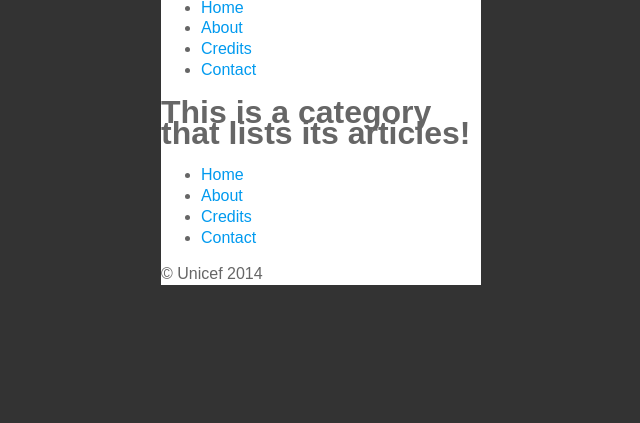
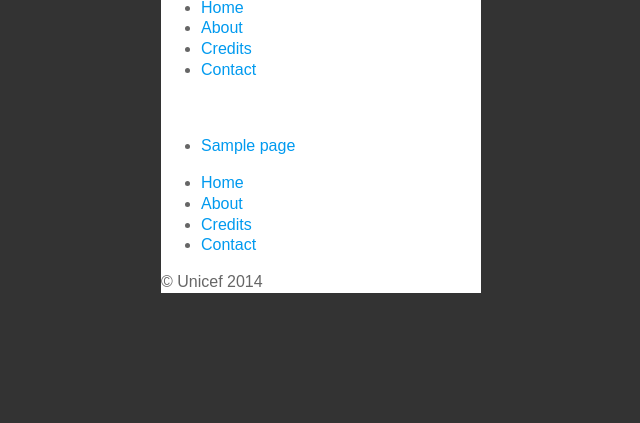
Before and after one commit to universalcore/unicore-cms, a Python web app: template cms/templates/category.jinja2 in a window 1280 px wide. Shown: the part 377-800 px from the top of the page, without its empty margins (319-959 px from the left). Run offline with Jinja, Linux system fonts and the light colour scheme; the template is opened without the code that fills it: most values are stand-ins (such as "Sample title", 1, 10 or a date in 2020).

Commit message:
added list of links to pages in category page

```diff
--- a/cms/templates/category.jinja2
+++ b/cms/templates/category.jinja2
@@ -4,7 +4,14 @@
 
 {% block content %}
 
-<h1>This is a category that lists its articles!</h1>
+{{molecules.image_and_heading(view, category)}}
 
+<ul>
+{% for page in pages %}
+	<li>
+		<a href="/content/detail/{{page.uuid}}/">{{page.title}}</a>
+	</li>
+{% endfor %}
+</ul>
 
 {% endblock %}
```
